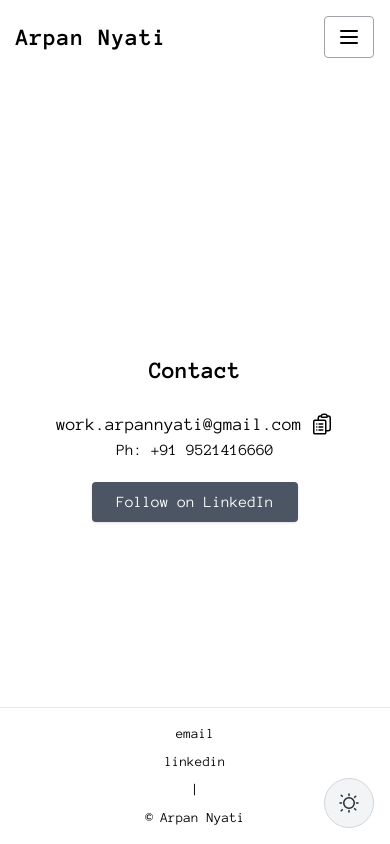
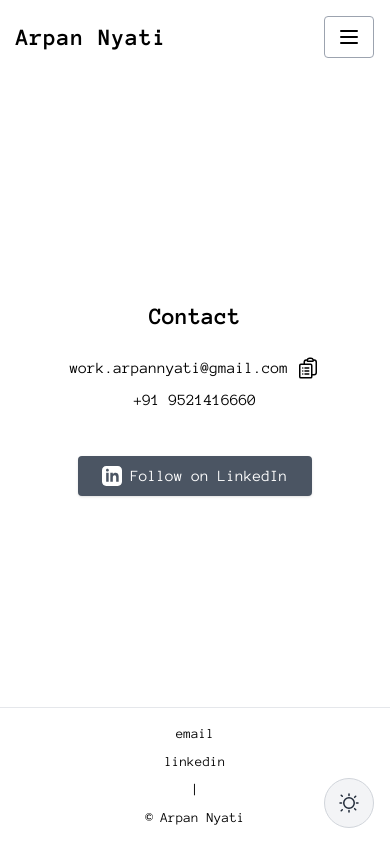
Before and after one commit to arpan-ny/arpan-ny.github.io, a React app: page /contact in a window 390 px wide. Built offline with nearby package versions, Linux system fonts and the light colour scheme.

Commit message:
feat(pages): improve responsiveness of projects and contacts pages

```diff
--- a/src/pages/Contacts.tsx
+++ b/src/pages/Contacts.tsx
@@ -2,17 +2,19 @@ import React, { useState } from "react";
 
 const Contacts: React.FC = () => {
   const [copied, setCopied] = useState(false);
+  const email = "work.arpannyati@gmail.com";
+  const phone = "+91 9521416660";
 
   const handleCopy = () => {
-    navigator.clipboard.writeText("work.arpannyati@gmail.com");
+    navigator.clipboard.writeText(email);
     setCopied(true);
     setTimeout(() => setCopied(false), 2000);
   };
 
   return (
-    <div className="flex-grow flex flex-col items-center justify-center p-4 sm:p-6 mt-20 md:mt-0">
+    <div className="flex-grow flex flex-col items-center justify-center p-4 sm:p-6 text-center">
       <h1
-        className="text-2xl sm:text-4xl font-bold text-center mb-6"
+        className="text-2xl sm:text-4xl font-bold mb-6"
         style={{ color: "var(--text-color)" }}
       >
         Contact
@@ -23,10 +25,10 @@ const Contacts: React.FC = () => {
       >
         <div className="flex items-center space-x-2">
           <span
-            className="text-lg select-all"
+            className="text-base sm:text-lg select-all"
             style={{ color: "var(--text-color)" }}
           >
-            work.arpannyati@gmail.com
+            {email}
           </span>
           <button
             onClick={handleCopy}
@@ -50,18 +52,30 @@ const Contacts: React.FC = () => {
             </svg>
           </button>
         </div>
-        <div className="flex items-center space-x-2">Ph: +91 9521416660</div>
-        <div style={{ height: "20px" }}>
+        <div className="text-base sm:text-lg mt-2">{phone}</div>
+        <div style={{ height: "20px" }} className="mt-2">
           {copied && (
             <span className="text-green-600 text-sm">Email copied!</span>
           )}
         </div>
         <a
-          href="https://www.linkedin.com/comm/mynetwork/discovery-see-all?usecase=PEOPLE_FOLLOWS&followMember=arpan-nyati"
+          href="https://www.linkedin.com/in/arpan-nyati/"
           target="_blank"
           rel="noopener noreferrer"
-          className="px-6 py-2 bg-gray-600 text-white rounded shadow hover:bg-gray-700 transition-colors flex items-center"
+          className="mt-4 px-6 py-2 bg-gray-600 text-white rounded shadow hover:bg-gray-700 transition-colors flex items-center"
         >
+          <svg
+            className="w-5 h-5 mr-2"
+            fill="currentColor"
+            viewBox="0 0 24 24"
+            aria-hidden="true"
+          >
+            <path
+              fillRule="evenodd"
+              d="M19 0h-14c-2.761 0-5 2.239-5 5v14c0 2.761 2.239 5 5 5h14c2.762 0 5-2.239 5-5v-14c0-2.761-2.238-5-5-5zm-11 19h-3v-11h3v11zm-1.5-12.268c-.966 0-1.75-.79-1.75-1.764s.784-1.764 1.75-1.764 1.75.79 1.75 1.764-.783 1.764-1.75 1.764zm13.5 12.268h-3v-5.604c0-3.368-4-3.113-4 0v5.604h-3v-11h3v1.765c1.396-2.586 7-2.777 7 2.476v6.759z"
+              clipRule="evenodd"
+            />
+          </svg>
           Follow on LinkedIn
         </a>
       </div>
--- a/src/pages/ProjectsPage.tsx
+++ b/src/pages/ProjectsPage.tsx
@@ -6,7 +6,7 @@ const ProjectsPage: React.FC = () => {
       <h1 className="text-2xl sm:text-4xl font-bold text-center mb-8" style={{ color: "var(--text-color)" }}>
         Projects
       </h1>
-      <div className="grid grid-cols-1 sm:grid-cols-2 lg:grid-cols-1 gap-6 w-full max-w-5xl">
+      <div className="grid grid-cols-1 sm:grid-cols-2 lg:grid-cols-2 xl:grid-cols-3 gap-6 w-full max-w-5xl">
         <div className="bg-white dark:bg-zinc-800 rounded-lg shadow-md p-6 flex flex-col items-start transition-colors duration-300">
           <h2 className="text-xl font-semibold mb-2 dark:text-white">Personal Portfolio Website</h2>
           <p className="text-zinc-700 dark:text-zinc-300 mb-4">A modern, responsive portfolio website built with React and Tailwind CSS to showcase my projects and skills.</p>
```
